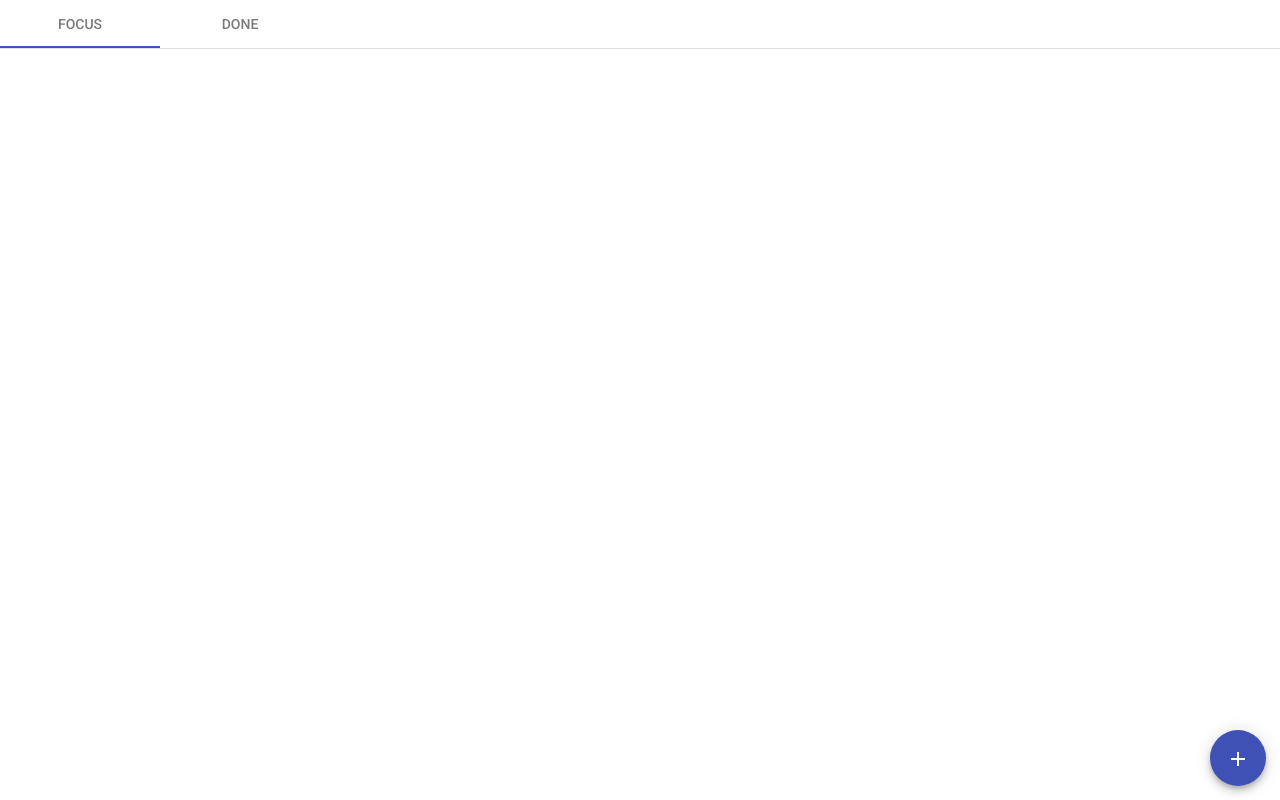
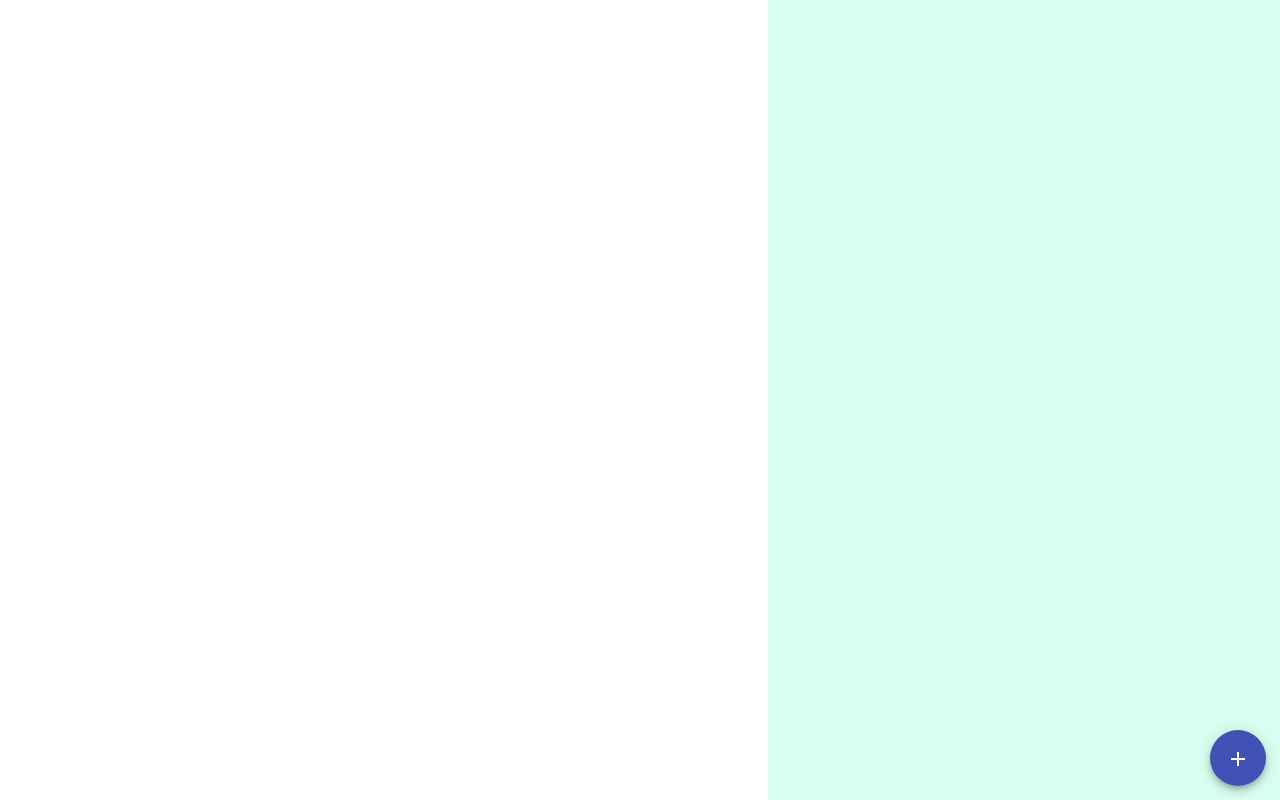
Before and after one commit to evgenycheryomushkin/clock, an Angular app: page / in a window 1280 px wide. Built offline with nearby package versions, Linux system fonts and the light colour scheme.

Commit message:
add backlog div

```diff
--- a/src/app/app.component.html
+++ b/src/app/app.component.html
@@ -1,12 +1,10 @@
 <div class="main__div" #appElement>
-  <mat-tab-group>
-    <mat-tab *ngFor="let tab of tabs" label="{{tab.name}}">
-    </mat-tab>
-  </mat-tab-group>
+  <div class="backlog-background__div">
+  </div>
   <app-card *ngFor="let card of tabs[0].cards" [card]="card" (cardEvent)="process($event)"></app-card>
   <div class="add__div">
-  <button mat-fab color="primary" aria-label="New card" (click)="newCardClick()">
-    <mat-icon>add</mat-icon>
-  </button>
+    <button mat-fab color="primary" aria-label="New card" (click)="newCardClick()">
+      <mat-icon>add</mat-icon>
+    </button>
+  </div>
 </div>
-</div>
--- a/src/app/app.component.scss
+++ b/src/app/app.component.scss
@@ -7,3 +7,11 @@
     right: 1em;
     bottom: 1em;
 }
+.backlog-background__div {
+    right: 0px;
+    height: 100%;
+    width: 40%;
+    top:0px;
+    background-color: rgba($color: aquamarine, $alpha: 0.3);
+    position: absolute;
+}
```
